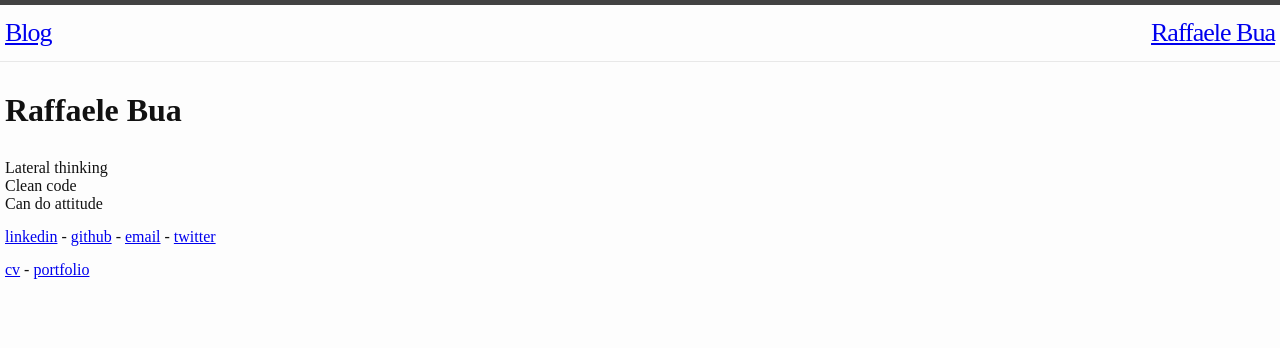
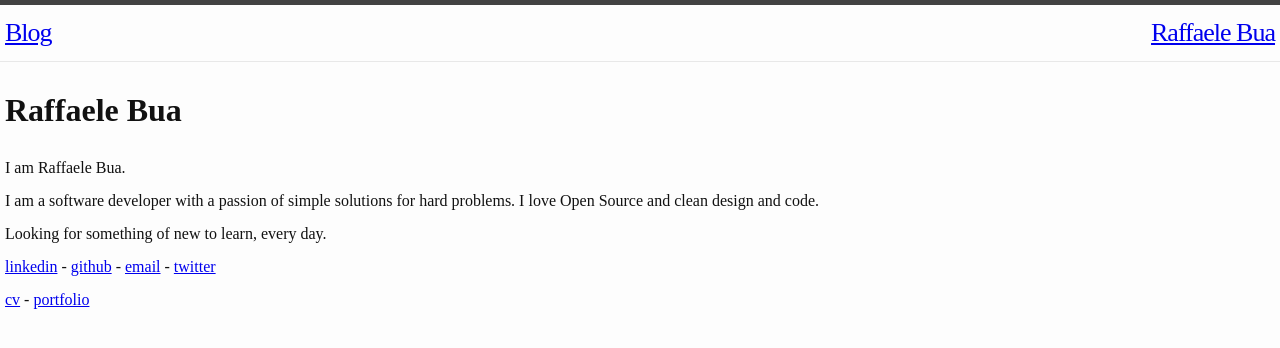
Before and after one commit to buele/buele.github.io, a Jekyll site: the page built from about.md, in a window 1280 px wide. Shown: the top 348 px of the page. Built offline with Jekyll 4.4.1, drawn with Linux system fonts in a browser that asks for light colours.

Commit message:
update about

```diff
--- a/about.md
+++ b/about.md
@@ -4,10 +4,14 @@ title: Raffaele Bua
 permalink: /about/
 ---
 
+I am Raffaele Bua.
 
- Lateral thinking
- Clean code
- Can do attitude
+I am a software developer with a passion of simple solutions for hard problems.
+I love Open Source  and clean design and code.
+
+Looking for something of new to learn, every day.
+
+
 
 
 
```
Also changed, not shown: 1 other file.
